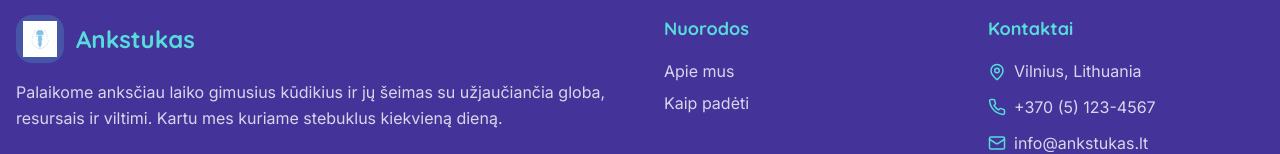
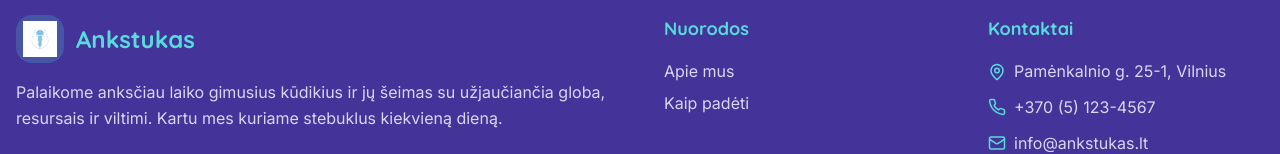
Before and after one commit to antunlink-web/ankstukas, a React (Vite) app: page / in a window 1280 px wide. Shown: the part 3196-3350 px from the top of the page. Built offline with nearby package versions, Linux system fonts and the light colour scheme; the HTML template or start-up script is replaced by a standard one.

Commit message:
Update address in footer

```diff
--- a/src/components/Footer.tsx
+++ b/src/components/Footer.tsx
@@ -45,7 +45,7 @@ const Footer = () => {
             <ul className="space-y-3">
               <li className="flex items-start gap-2 text-primary-foreground/80">
                 <MapPin size={18} className="mt-1 flex-shrink-0 text-secondary" />
-                <span>Vilnius, Lithuania</span>
+                <span>Pamėnkalnio g. 25-1, Vilnius</span>
               </li>
               <li className="flex items-center gap-2 text-primary-foreground/80">
                 <Phone size={18} className="flex-shrink-0 text-secondary" />
```
